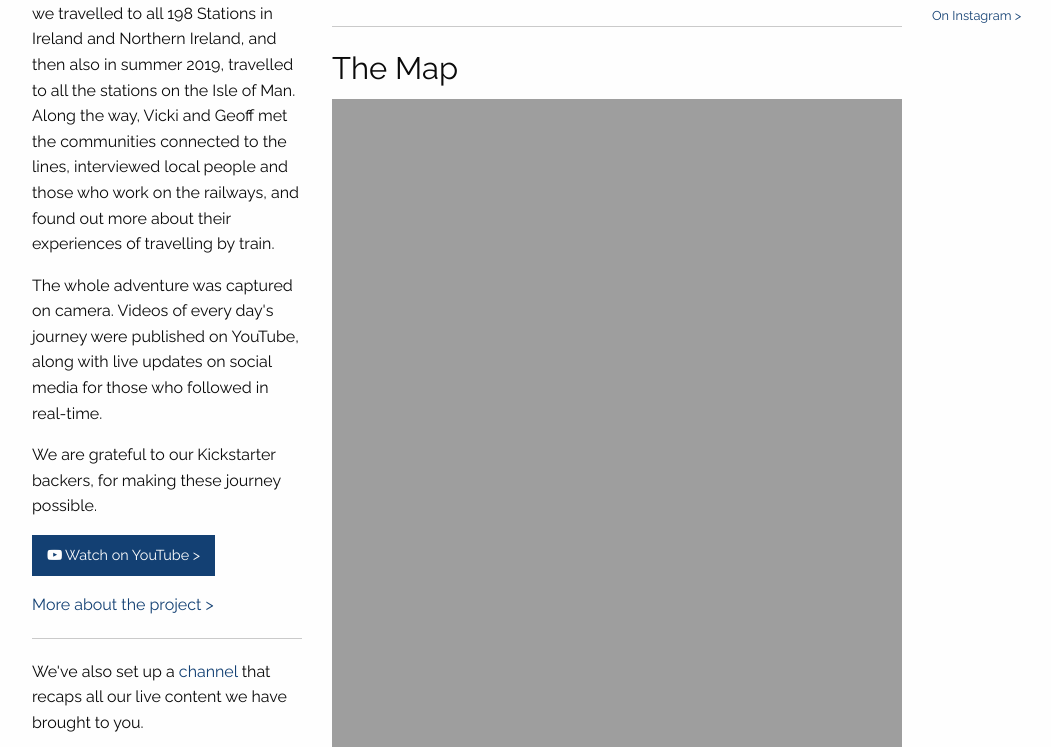
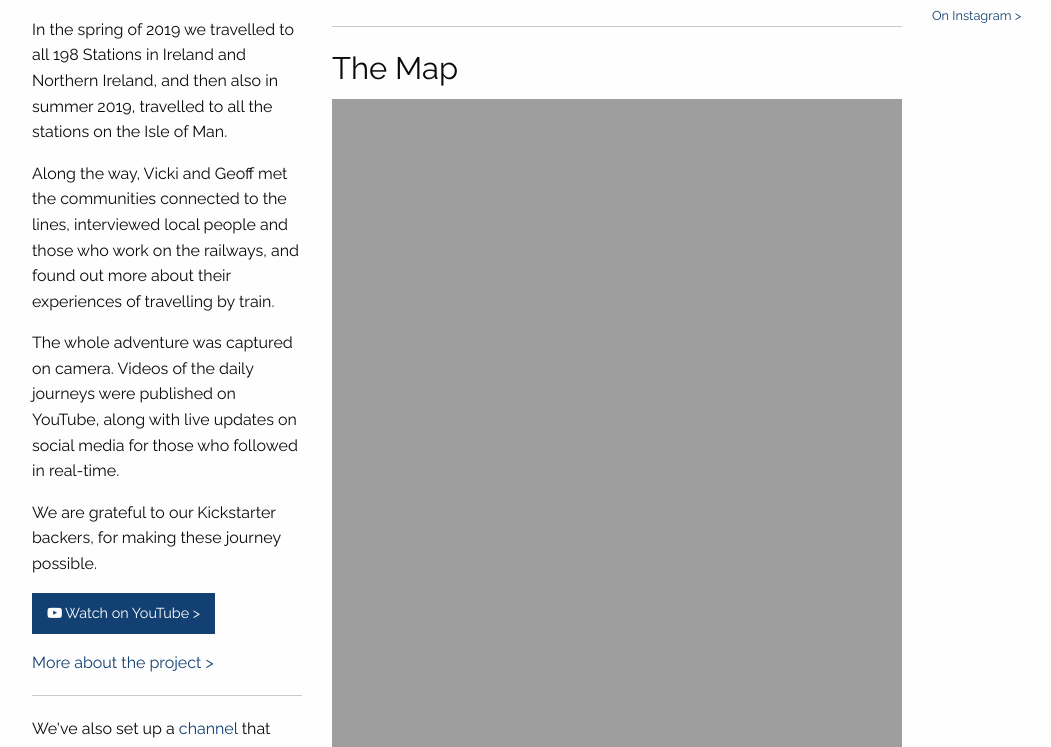
Before and after one commit to khawkins98/all-the-stations, a Jekyll site: the page built from index.md, in a window 1280 px wide and 1400 px high, cut to the strip 527-1274 px from the top of the window. Shown: the whole strip, without its empty margins (23-1074 px from the left). Built offline with Jekyll 4.4.1, drawn with Linux system fonts in a browser that asks for light colours; nearby versions of some CDN libraries; comment, search, counter and statistics services are not loaded; some of the changed text lies outside the part shown.

Commit message:
Update index.md
typos fixed

```diff
--- a/index.md
+++ b/index.md
@@ -8,9 +8,13 @@ order: 1
 <h3><strong>All The Stations</strong></h3>
 <h3>Travelling to all railway stations Great Britain, Ireland, and the Isle of Man</h3>
 
-<p>In the summer of 2017 All The Stations travelled to all 2,563 Railway Statation in England, Wales and Scotland.  In the spring of 2019 we travelled to all 198 Stations in Ireland and Northern Ireland, and then also in summer 2019, travelled to all the stations on the Isle of Man. Along the way, Vicki and Geoff met the communities connected to the lines, interviewed local people and those who work on the railways, and found out more about their experiences of travelling by train.</p>
+<p>In the summer of 2017 All The Stations travelled to all 2,563 Railway Statation in England, Wales and Scotland.</p>
 
-<p>The whole adventure was captured on camera. Videos of every day's journey were published on YouTube, along with live updates on social media for those who followed in real-time.</p>
+<p>In the spring of 2019 we travelled to all 198 Stations in Ireland and Northern Ireland, and then also in summer 2019, travelled to all the stations on the Isle of Man.</p>
+
+<p>Along the way, Vicki and Geoff met the communities connected to the lines, interviewed local people and those who work on the railways, and found out more about their experiences of travelling by train.</p>
+
+<p>The whole adventure was captured on camera. Videos of the daily journeys were published on YouTube, along with live updates on social media for those who followed in real-time.</p>
 
 <p>We are grateful to our Kickstarter backers, for making these journey possible.<p>
 
```
